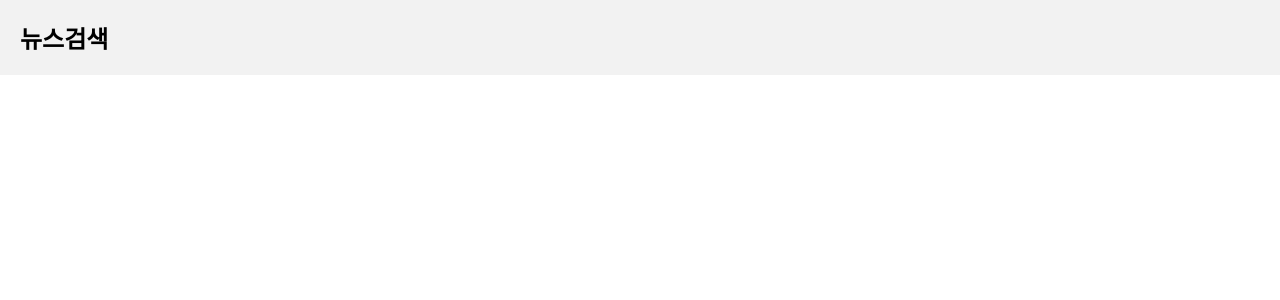
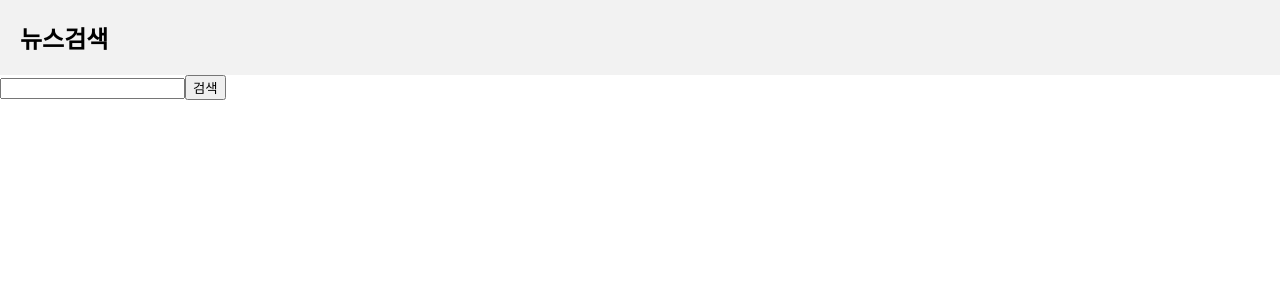
Before and after one commit to skymill2000/fintech0731, a React (Create React App) app in the folder fintech/: page /news in a window 1280 px wide. Shown: the top 300 px of the page. Built offline with nearby package versions, Linux system fonts and the light colour scheme.

Commit message:
Lecture(실습1): 뉴스 검색 페이지 완성

```diff
--- /dev/null
+++ b/fintech/src/components/news/NewsList.js
@@ -0,0 +1,13 @@
+import React from "react";
+
+const NewsList = ({ newsList }) => {
+  return (
+    <div>
+      {newsList.map((news) => {
+        return <p>{news.title}</p>;
+      })}
+    </div>
+  );
+};
+
+export default NewsList;
--- /dev/null
+++ b/fintech/src/components/news/SearchInput.js
@@ -0,0 +1,12 @@
+import React from "react";
+
+const SearchInput = ({ handleChange, handleClick }) => {
+  return (
+    <div>
+      <input onChange={handleChange}></input>
+      <button onClick={handleClick}>검색</button>
+    </div>
+  );
+};
+
+export default SearchInput;
--- a/fintech/src/pages/NewsPage.js
+++ b/fintech/src/pages/NewsPage.js
@@ -1,5 +1,8 @@
 import React, { useState } from "react";
 import AppHeader from "../components/common/AppHeader";
+import SearchInput from "../components/news/SearchInput";
+import axios from "axios";
+import NewsList from "../components/news/NewsList";
 
 const NewsPage = () => {
   const [searchText, setSearchText] = useState();
@@ -12,16 +15,25 @@ const NewsPage = () => {
 
   const handleClick = () => {
     console.log(searchText);
+    let apiKey = "";
+    axios
+      .get(
+        `https://newsapi.org/v2/everything?q=${searchText}&from=2023-07-02&sortBy=publishedAt&apiKey=${apiKey}`
+      )
+      .then(({ data }) => {
+        console.log(data.articles);
+        setSearchResult(data.articles);
+      });
   };
 
   return (
     <div>
       <AppHeader title={"뉴스검색"}></AppHeader>
-      {/* <SearchInput
+      <SearchInput
         handleChange={handleChange}
         handleClick={handleClick}
       ></SearchInput>
-      <NewsList newsList={searchResult}></NewsList> */}
+      <NewsList newsList={searchResult}></NewsList>
     </div>
   );
 };
```
